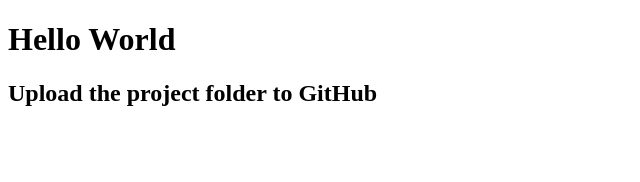
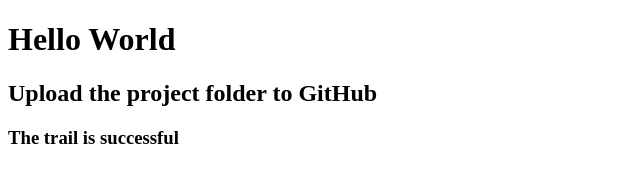
Before and after one commit to Momen-Elgazar/test, a plain HTML site: page index.html in a window 1280 px wide. Shown: the whole page, without its empty margins (0-640 px from the left). Drawn offline with Linux system fonts and the light colour scheme.

Commit message:
fourth commit

```diff
--- a/index.html
+++ b/index.html
@@ -8,5 +8,6 @@
 <body>
     <h1>Hello World</h1>
     <h2>Upload the project folder to GitHub</h2>
+    <h3>The trail is successful</h3>
 </body>
 </html>
```
